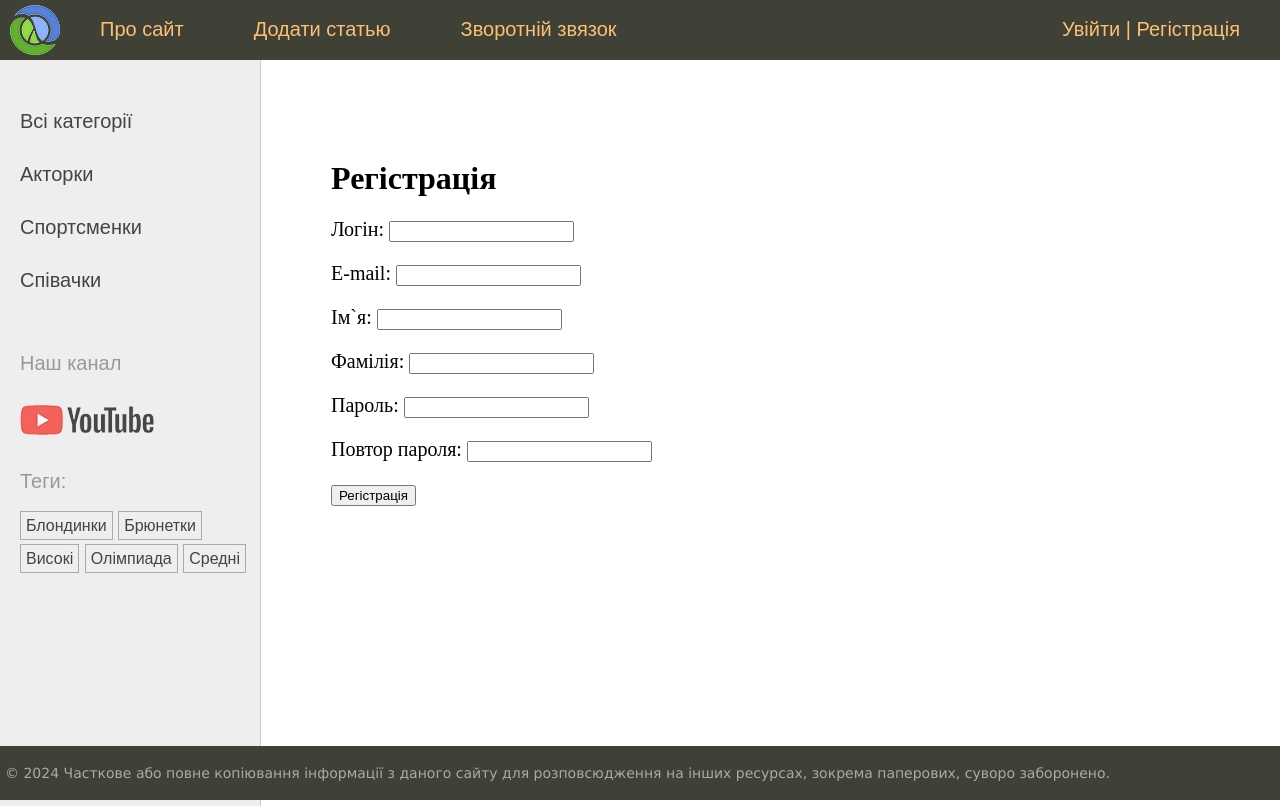
After one commit to Vanooo64/women2024, a Django app: page /users/register/ in a window 1280 px wide. The commit adds this page. Run offline with Django 4.2, Linux system fonts and the light colour scheme; data comes from the database, SQL or seed files in the repository; both versions use the stored data as it was after the commit.

```diff
--- a/templates/base.html
+++ b/templates/base.html
@@ -26,7 +26,7 @@
 	<li class="last">{{ user.username }} | <a href="#" onclick="document.getElementById('logoutForm').submit(); return false;">Вийти</a></li>
 </form>
 {% else %}
-	<li	class="last"><a href="{% url 'users:login' %}">Увійти</a> | <a href="#">Регістрація</a></li>
+	<li	class="last"><a href="{% url 'users:login' %}">Увійти</a> | <a href="{% url 'users:register' %}">Регістрація</a></li>
 {% endif %}
 			</ul>
 			<div class="clear"></div>
--- a/users/forms.py
+++ b/users/forms.py
@@ -12,3 +12,43 @@ class LoginUserForm(AuthenticationForm):
     class Meta:
         model = get_user_model()
         fields = ['username', 'password']
+
+
+class RegisterUserForm(forms.ModelForm):
+    username = forms.CharField(label='Логін')
+    password = forms.CharField(label='Пароль', widget=forms.PasswordInput())
+    password2 = forms.CharField(label='Повтор пароля', widget=forms.PasswordInput())
+
+    class Meta:
+        model = get_user_model() #повертає поточну модель користувача
+        fields = ['username', 'email', 'first_name', 'last_name', 'password', 'password2'] #  поля які відображаються в формі
+        labels = {
+            'email': 'E-mail',
+            'first_name': 'Ім`я',
+            'last_name': 'Фамілія',
+        }
+
+    def clean_password2(self): #перевірка співпадіння паролів
+        cd = self.cleaned_data
+        if cd['password'] != cd['password2']:
+            raise forms.ValidationError('Паролі не співападають')
+        return cd['password']
+
+    def clean_email(self):
+        """
+        Метод для перевірки унікальності електронної пошти в формі.
+
+        1. Отримує введене значення поля 'email' з очищених даних форми.
+        2. Перевіряє, чи існує вже запис у базі даних з таким значенням email:
+           - get_user_model(): отримує модель користувача, яка використовується в проєкті
+             (стандартна User або кастомна, вказана в AUTH_USER_MODEL).
+           - .filter(email=email): формує запит до бази даних, щоб знайти всі записи,
+             у яких поле 'email' співпадає з введеним значенням.
+           - .exists(): перевіряє, чи є хоча б один запис, який відповідає критерію запиту.
+        3. Якщо такий email уже є в базі даних, піднімається ValidationError із відповідним повідомленням.
+        4. Якщо перевірка пройшла успішно, повертається очищене значення email.
+        """
+        email = self.cleaned_data['email']  # Отримуємо значення поля 'email' з очищених даних форми.
+        if get_user_model().objects.filter(email=email).exists():  # Перевіряємо, чи існує запис із таким email.
+            raise forms.ValidationError('Такий E-mail вже існує')  # Якщо запис знайдено, піднімаємо помилку.
+        return email  # Повертаємо очищене значення email, якщо воно унікальне.
--- /dev/null
+++ b/users/templates/users/register.html
@@ -0,0 +1,13 @@
+{% extends 'base.html' %}
+
+{% block content %}
+<h1>Регістрація</h1>
+
+<form method="post">
+    {% csrf_token %}
+<input type="hidden" name="next" value="{{ next }}" />
+    {{ form.as_p }}
+    <p ><button type="submit">Регістрація</button></p>
+</form>
+
+{% endblock %}
--- a/users/urls.py
+++ b/users/urls.py
@@ -7,4 +7,5 @@ app_name = 'users'
 urlpatterns = [
     path('login/', views.LoginUser.as_view(), name='login'),
     path('logout/', LogoutView.as_view(), name='logout'),
+    path('register/', views.register, name='register'),
 ]
--- a/users/views.py
+++ b/users/views.py
@@ -5,7 +5,7 @@ from django.http import HttpResponse, HttpResponseRedirect
 from django.shortcuts import render
 from django.urls import reverse, reverse_lazy
 
-from users.forms import LoginUserForm
+from users.forms import LoginUserForm, RegisterUserForm
 
 
 class LoginUser(LoginView):
@@ -13,25 +13,23 @@ class LoginUser(LoginView):
     template_name = 'users/login.html'
     extra_context = {'title': 'Авторизація'}
 
+
     # def get_success_url(self): # функція перенаправляє користувача на необхідну сторінку 'home' у разі успішної авторизації
     #     return reverse_lazy('home')
 
 
-# def login_user(request): #HTTP-запит, який надходить від користувача (GET або POST).
-#     if request.method == 'POST': #якщо метод передачі форми = POST
-#         form = LoginUserForm(request.POST) #заповнюємо форму данними які були передані на сервер
-#         if form.is_valid(): # перевіряємо коректність заповнення полів
-#             cd = form.cleaned_data #зявляється колекція cleaned_data
-#             user = authenticate(request, username=cd['username'], #за допомогою функції authenticate перевіряється, чи існує користувач із зазначеним логіном (username) і паролем (password)
-#                                 password=cd['password'])
-#             if user and user.is_active: #Якщо користувач є валідним (user) і його обліковий запис активний (user.is_active), то функція login виконує вхід користувача в систему
-#                 login(request, user) #дозволяє користувачу нелогінинтись при повторному вході
-#                 return HttpResponseRedirect(reverse('home')) #перенаправлення на домашню сторінку:
-#     else:
-#         form = LoginUserForm() # Якщо метод запиту не POST, створюється порожня форма для входу
-#     return render(request, 'users/login.html', {'form': form}) #повертає HTML-сторінку users/login.html з контекстом, що містить форму form.
+def register(request): #
+    if request.method == 'POST': #якщо мметод передачі пост
+        form = RegisterUserForm(request.POST) # створюэться форма з переданними данними
+        if form.is_valid(): # чи вырно заповнены поля форми
+            user = form.save(commit=False) # формуеться обект user
+            user.set_password(form.cleaned_data['password']) # set_password - шифрування пароля, cleaned_data['password'] - занесення в атрибут класу RegisterUserForm
+            user.save() # занесення в БД
+            return render(request, 'users/register_done.html') # відображення шаблону
+    else: # якщо прийшов GET запит
+        form = RegisterUserForm() # формуэться пуста форма
+    return render(request, 'users/register.html', {'form': form}) # відображається в шаблонні регистрації
 
 
-# def logout_user(request):
-#     logout(request)
-#     return HttpResponseRedirect(reverse('users:login'))
+    form = RegisterUserForm() #створюємо обїект форми регістрації
+    return render(request, 'users/register.html', {'form': form})
```
Also changed, not shown: users/templates/users/register_done.html (added, +8 -0 lines), db.sqlite3.
